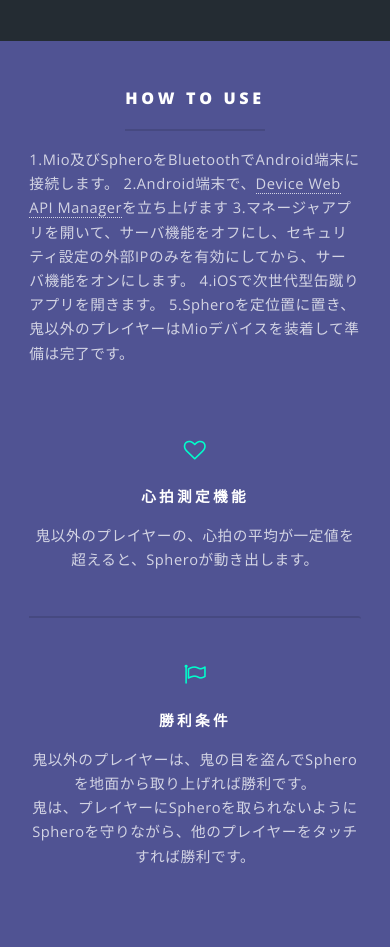
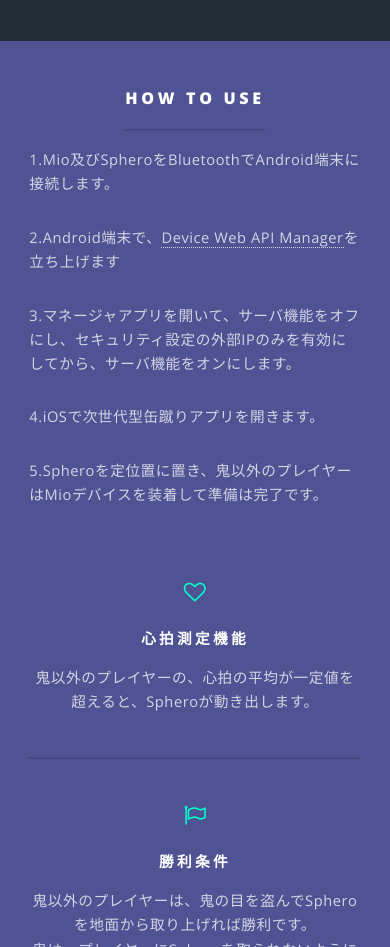
Before and after one commit to MA2016-KickTheCan/ma2016-kickthecan.github.io, a plain HTML site: page index.html in a window 390 px wide. Shown: the part 1605-2552 px from the top of the page. Drawn offline with nearby package versions, Linux system fonts and the light colour scheme.

Commit message:
[update] modify html tag for smartphone layout

```diff
--- a/index.html
+++ b/index.html
@@ -87,11 +87,11 @@
 						<div class="inner">
 							<header class="major">
 								<h2>How To Use</h2>
-								<p align="left">1.Mio及びSpheroをBluetoothでAndroid端末に接続します。<br />
-                                    2.Android端末で、<a href="https://play.google.com/store/apps/details?id=org.deviceconnect.android.manager">Device Web API Manager</a>を立ち上げます<br />
-                                    3.マネージャアプリを開いて、サーバ機能をオフにし、セキュリティ設定の外部IPのみを有効にしてから、サーバ機能をオンにします。<br />
-                                    4.iOSで次世代型缶蹴りアプリを開きます。<br />
-                                    5.Spheroを定位置に置き、鬼以外のプレイヤーはMioデバイスを装着して準備は完了です。
+								<p align="left">1.Mio及びSpheroをBluetoothでAndroid端末に接続します。</p>
+								<p align="left">2.Android端末で、<a href="https://play.google.com/store/apps/details?id=org.deviceconnect.android.manager">Device Web API Manager</a>を立ち上げます</p>
+								<p align="left">3.マネージャアプリを開いて、サーバ機能をオフにし、セキュリティ設定の外部IPのみを有効にしてから、サーバ機能をオンにします。</p>
+								<p align="left">4.iOSで次世代型缶蹴りアプリを開きます。</p>
+								<p align="left">5.Spheroを定位置に置き、鬼以外のプレイヤーはMioデバイスを装着して準備は完了です。</p>
 							</header>
 							<ul class="features">
                                 <!--
```
